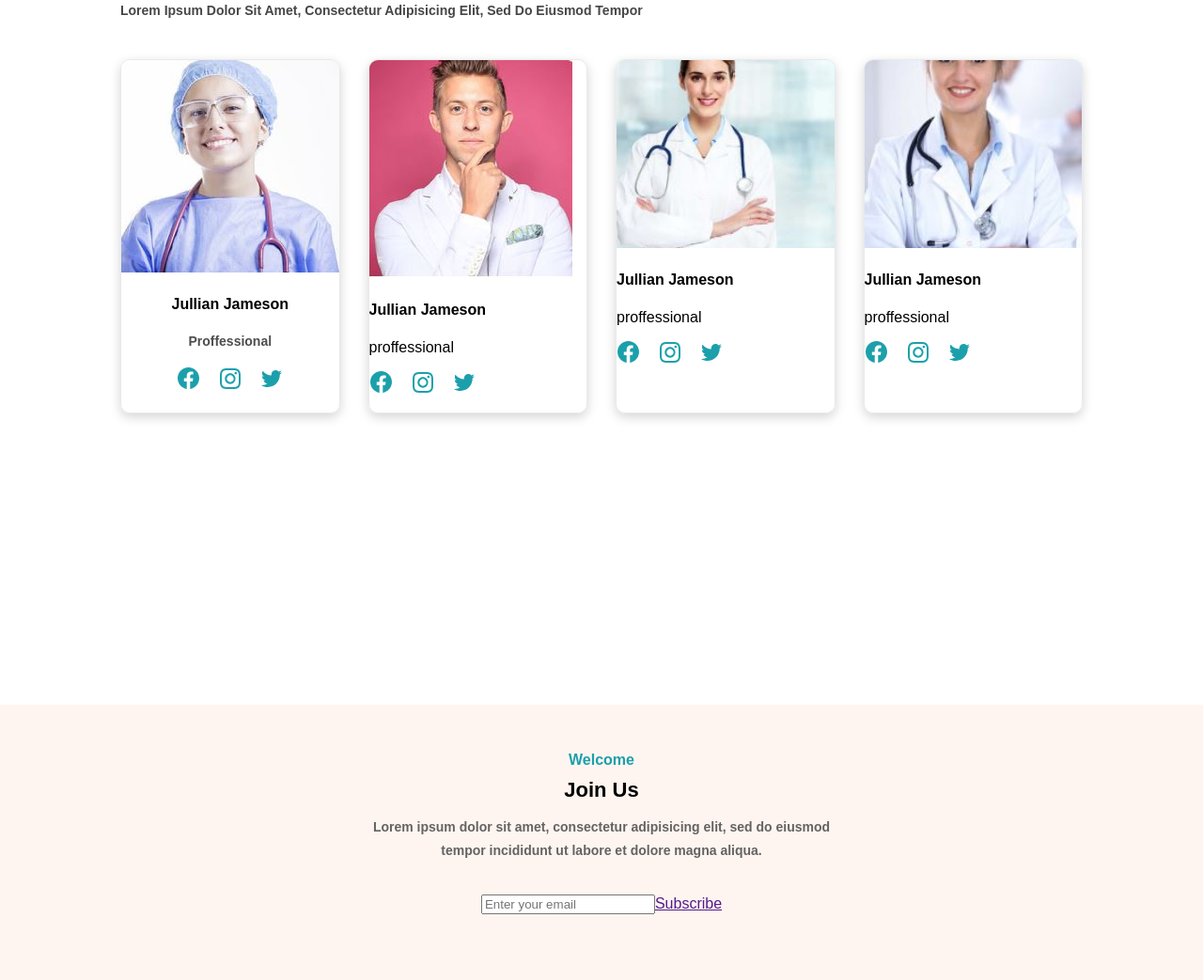
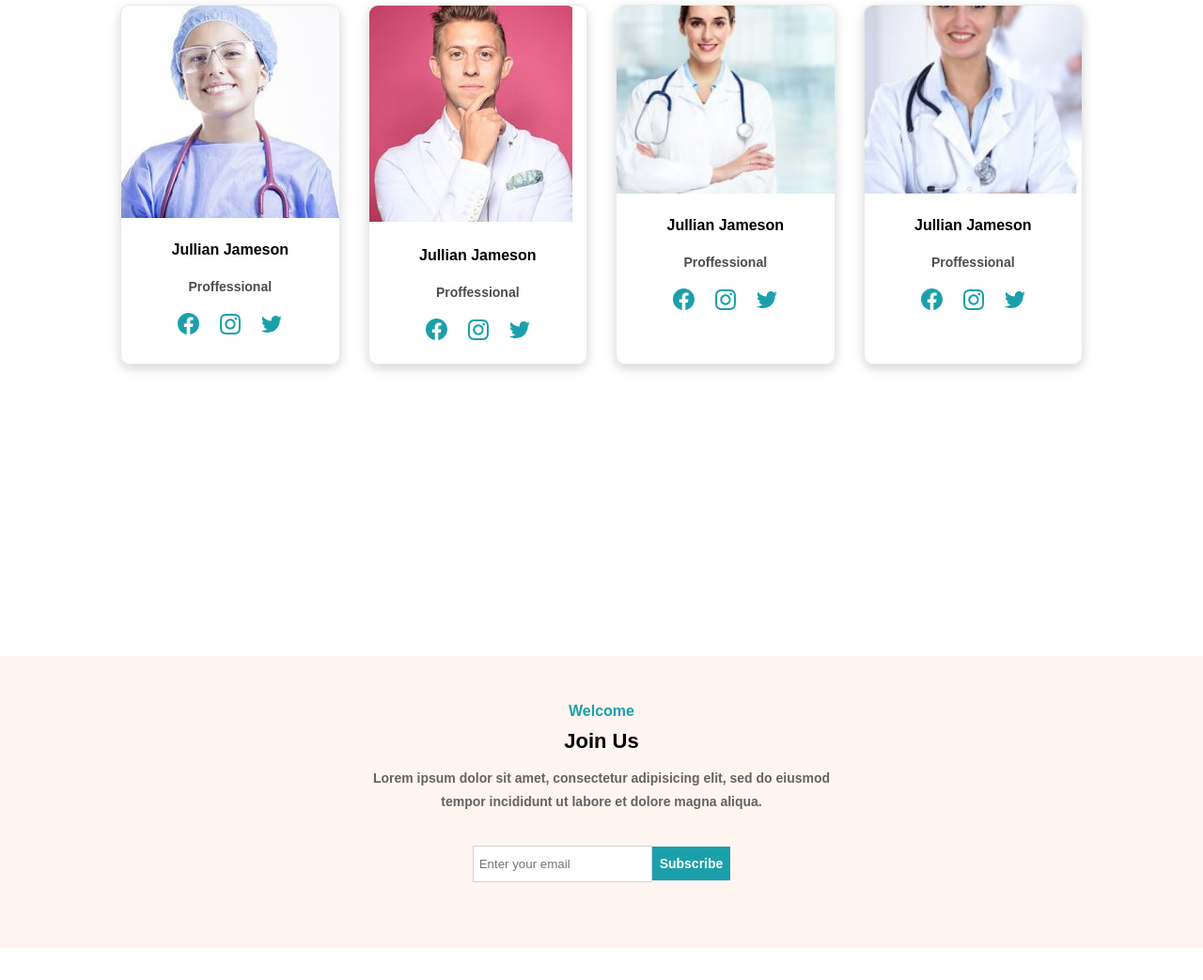
Before and after one commit to rithaven/PR-exercise, a plain HTML site: page medical-core/index.html in a window 1280 px wide. Shown: the part 1733-2776 px from the top of the page at 94% size. After the commit the page ends 2742 px from the top, so only its background shows below. Drawn offline with Linux system fonts and the light colour scheme.

Commit message:
May last commit

```diff
--- a/medical-core/css/main.css
+++ b/medical-core/css/main.css
@@ -7,8 +7,10 @@ body{
 
 .navbar{
     background: #FFF5F0;
-    max-width: 1000vh;
+    max-width: 100%;
     font-size: 30px;
+
+
 
 }
 
@@ -18,17 +20,23 @@ body{
     margin: 0px auto;
     display: flex;
     justify-content: space-between;
+    align-items: center;
+
     font-size: 30px;
 }
 .navbar__items{
     display: flex;
     align-items: center;
     font-size: 30px;
+
 }
 .navbar__links--item{
-    display: flex;
+    display: inline-block;
     list-style: none;
     font-size: 30px;
+
+
+
 }
 
 
@@ -40,6 +48,9 @@ body{
     font-weight: 600;
     text-transform: capitalize;
     padding: 0px 10px;
+    display: flex;
+
+
 }
 
 
--- a/medical-core/index.html
+++ b/medical-core/index.html
@@ -164,10 +164,10 @@
       </div>
       <div class="team__items--item">
         <img src="images/second-Person.JPG" class="team__items-item-img" alt="" />
-        <div class="team__items--item--body">
-          <h4 class="team__items--item--body--title">Jullian Jameson</h4>
-          <p class="team__items--item--body--subtitle">proffessional</p>
-          <div class="team__items--item--body--social">
+        <div class="team__items--body">
+          <h4 class="team__items--title">Jullian Jameson</h4>
+          <p class="team__items--subtitle">proffessional</p>
+          <div class="team__items--social">
             <svg width="113" height="24" viewBox="0 0 113 24" fill="none" xmlns="http://www.w3.org/2000/svg">
               <g clip-path="url(#clip0_2_434)">
                 <g clip-path="url(#clip1_2_434)">
@@ -206,10 +206,10 @@
       </div>
       <div class="team__items--item">
         <img src="images/third-person.JPG" class="team__items--img" alt="" />
-        <div class="team__items--item--body">
-          <h4 class="team__items--item--body--title">Jullian Jameson</h4>
-          <p class="team__items--item--body--subtitle">proffessional</p>
-          <div class="team__items--item--body--social">
+        <div class="team__items--body">
+          <h4 class="team__items--title">Jullian Jameson</h4>
+          <p class="team__items--subtitle">proffessional</p>
+          <div class="team__items--social">
             <svg width="113" height="24" viewBox="0 0 113 24" fill="none" xmlns="http://www.w3.org/2000/svg">
               <g clip-path="url(#clip0_2_434)">
                 <g clip-path="url(#clip1_2_434)">
@@ -248,10 +248,10 @@
       </div>
       <div class="team__items--item">
         <img src="images/Fourth-person.JPG" class="team__items--img" alt="" />
-        <div class="team__items--item--body">
-          <h4 class="team__items--item--body--title">Jullian Jameson</h4>
-          <p class="team__items--item--body--subtitle">proffessional</p>
-          <div class="team__items--item--body--social">
+        <div class="team__items--body">
+          <h4 class="team__items--title">Jullian Jameson</h4>
+          <p class="team__items--subtitle">proffessional</p>
+          <div class="team__items--social">
             <svg width="113" height="24" viewBox="0 0 113 24" fill="none" xmlns="http://www.w3.org/2000/svg">
               <g clip-path="url(#clip0_2_434)">
                 <g clip-path="url(#clip1_2_434)">
@@ -300,8 +300,8 @@
     </p>
 
     <div class="footer__form">
-      <input type="text" placeholder="Enter your email" name="" id="" class="footer__form-input" />
-      <a href="" class="footer__form-btn">Subscribe</a>
+      <input type="text" placeholder="Enter your email" name="" id="" class="footer__form--input" />
+      <a href="" class="footer__form--btn">Subscribe</a>
     </div>
   </div>
 
```
